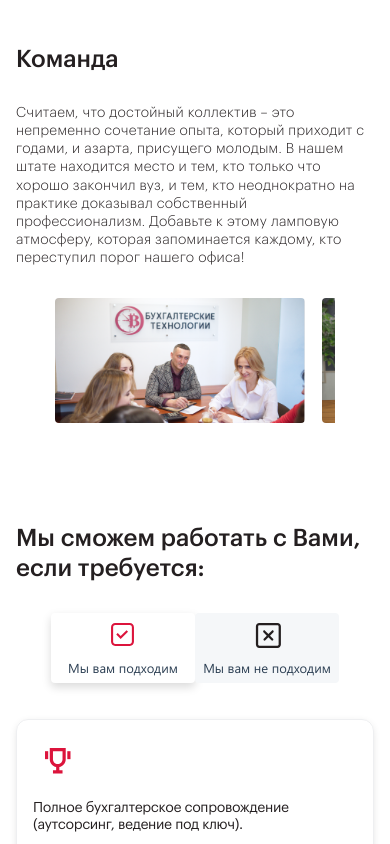
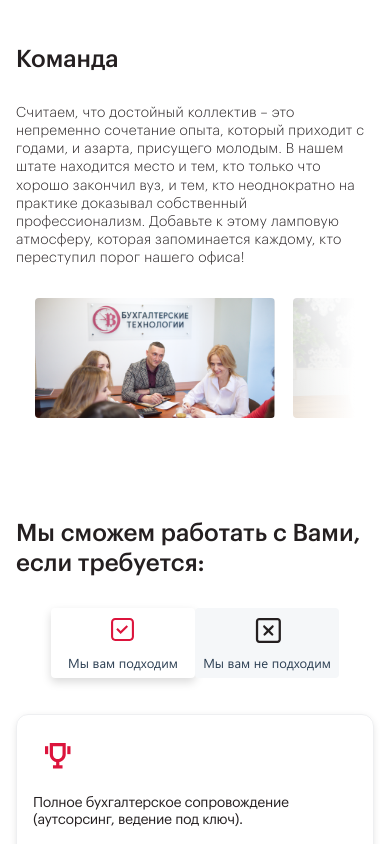
Before and after one commit to irrbis38/BuhTechnologies, a plain HTML site: page index.html in a window 390 px wide. Shown: the part 8039-8883 px from the top of the page. Drawn offline with Linux system fonts and the light colour scheme; a web font is replaced by a local one.

Commit message:
refactor: audit v.2 done

```diff
--- a/css/styles.scss
+++ b/css/styles.scss
@@ -1243,8 +1243,11 @@ button {
 }
 
 .team__info {
-  width: 28.5%;
-  margin-right: 5.2%;
+  // width: 28.5%;
+  // margin-right: 5.2%;
+
+  width: 315px;
+  margin-right: 70px;
 }
 
 .team__title {
@@ -1261,18 +1264,21 @@ button {
 
 .team__slider {
   position: relative;
-  width: 66.3%;
+  // width: 66.3%;
+  width: 755px;
 }
 
 .team__slider-container {
   position: relative;
-  left: 35px;
+  // left: 35px;
 }
 
 .team__sliderItem {
+  box-sizing: border-box;
   & img {
     display: block;
-    max-width: 650px;
+    // max-width: 650px;
+    width: 650px;
     height: auto;
     box-sizing: border-box;
     border-radius: 4px;
@@ -1283,10 +1289,16 @@ button {
   position: absolute;
   top: 0;
   bottom: 0;
-  right: -30px;
+  right: -8px;
   width: 12%;
   z-index: 10;
   background: linear-gradient(270deg, #ffffff 0, rgba(255, 255, 255, 0.8) 100%);
+  opacity: 1;
+  transition: opacity 0.2s ease-in-out;
+
+  &.hidden {
+    opacity: 0;
+  }
 }
 
 .team__prev,
@@ -1307,7 +1319,7 @@ button {
 }
 
 .team__prev {
-  left: 0;
+  left: -30px;
 
   &.hidden {
     visibility: hidden;
@@ -1777,11 +1789,14 @@ button {
   font-size: 16px;
   line-height: 125%;
   color: #241f20;
+  transition: all 0.3s ease-in-out;
+}
+
+/* accordeon */
+
+.faq__item.active {
   background-color: #fbfbfb;
-  transition: all 0.3s ease-in-out;
-}
-
-/* accordeon */
+}
 
 .faq__item.active .faq__opened {
   transform: translateY(-50%) rotateX(180deg);
@@ -2481,7 +2496,8 @@ input::placeholder {
   }
 
   .team__sliderBG {
-    width: 18%;
+    width: 20%;
+    right: 0;
   }
 
   .team__next {
@@ -2750,18 +2766,21 @@ input::placeholder {
   }
 
   .team__info {
-    width: 43%;
-    margin-right: 0;
+    // width: 43%;
+    // margin-right: 0;
+    width: 272px;
+    margin-right: 30px;
   }
 
   .team__slider {
-    width: 50%;
+    // width: 50%;
+    width: 350px;
     margin-top: 55px;
   }
 
-  .team__slider-container {
-    left: -5px;
-  }
+  // .team__slider-container {
+  //   left: -5px;
+  // }
 
   .team__sliderItem {
     & img {
@@ -2770,11 +2789,12 @@ input::placeholder {
   }
 
   .team__sliderBG {
-    width: 18%;
+    width: 13%;
+    right: 0;
   }
 
   .team__next {
-    right: 10px;
+    right: 7px;
   }
 
   .team__prev {
@@ -3029,19 +3049,19 @@ input::placeholder {
   }
 
   .team__slider {
-    width: 400px;
+    width: 360px;
     margin: 0 auto;
     margin-top: 30px;
   }
 
-  .team__slider-container {
-    width: 350px;
-    left: 50%;
-    transform: translateX(-50%);
-  }
+  // .team__slider-container {
+  //   width: 350px;
+  //   left: 50%;
+  //   transform: translateX(-50%);
+  // }
 
   .team__prev {
-    left: 5px;
+    left: -28px;
   }
 
   .clients__wrapper {
@@ -3388,24 +3408,24 @@ input::placeholder {
   }
 
   .team__slider {
-    width: 100%;
+    width: 320px;
     margin: 0 auto;
     margin-top: 30px;
   }
 
-  .team__slider-container {
-    width: 280px;
-    left: 0;
-    transform: none;
-  }
+  // .team__slider-container {
+  //   width: 280px;
+  //   left: 0;
+  //   transform: none;
+  // }
 
   .team__sliderBG {
-    display: none;
+    width: 20%;
   }
 
   .team__sliderItem {
     & img {
-      max-width: 250px;
+      max-width: 240px;
     }
   }
 
--- a/js/main.js
+++ b/js/main.js
@@ -110,24 +110,24 @@ let teamSlider = new Swiper('.team__slider-container', {
 
   loop: false,
   slidesPerView: 1.20,
-  spaceBetween: 40,
+  spaceBetween: -10,
   grabCursor: true,
   breakpoints: {
     576: {
-      slidesPerView: 1.2,
-      spaceBetween: 30
+      slidesPerView: 1.15,
+      spaceBetween: 20
     },
     768: {
-      slidesPerView: 1.2,
-      spaceBetween: 40
+      slidesPerView: 1.15,
+      spaceBetween: 20
     },
     992: {
       slidesPerView: 1.25,
       spaceBetween: 10
     },
     1200: {
-      slidesPerView: 1.2,
-      spaceBetween: 40
+      slidesPerView: 1.15,
+      spaceBetween: 25
     }
   },
 
@@ -140,6 +140,7 @@ let teamSlider = new Swiper('.team__slider-container', {
 
 let teamPrev = document.querySelector('.team__prev');
 let teamNext = document.querySelector('.team__next');
+let teamSliderBG = document.querySelector('.team__sliderBG');
 
 teamSlider.on('activeIndexChange', function () {
   if (teamSlider.activeIndex==0) {
@@ -152,8 +153,10 @@ teamSlider.on('activeIndexChange', function () {
 teamSlider.on('activeIndexChange', function () {
   if (teamSlider.activeIndex==4) {
     teamNext.classList.add('hidden');
+    teamSliderBG.classList.add('hidden');
   } else {
     teamNext.classList.remove('hidden');
+    teamSliderBG.classList.remove('hidden');
   }
 });
 
```
Also changed, not shown: index.html (+1 -1 lines), css/styles.css.
